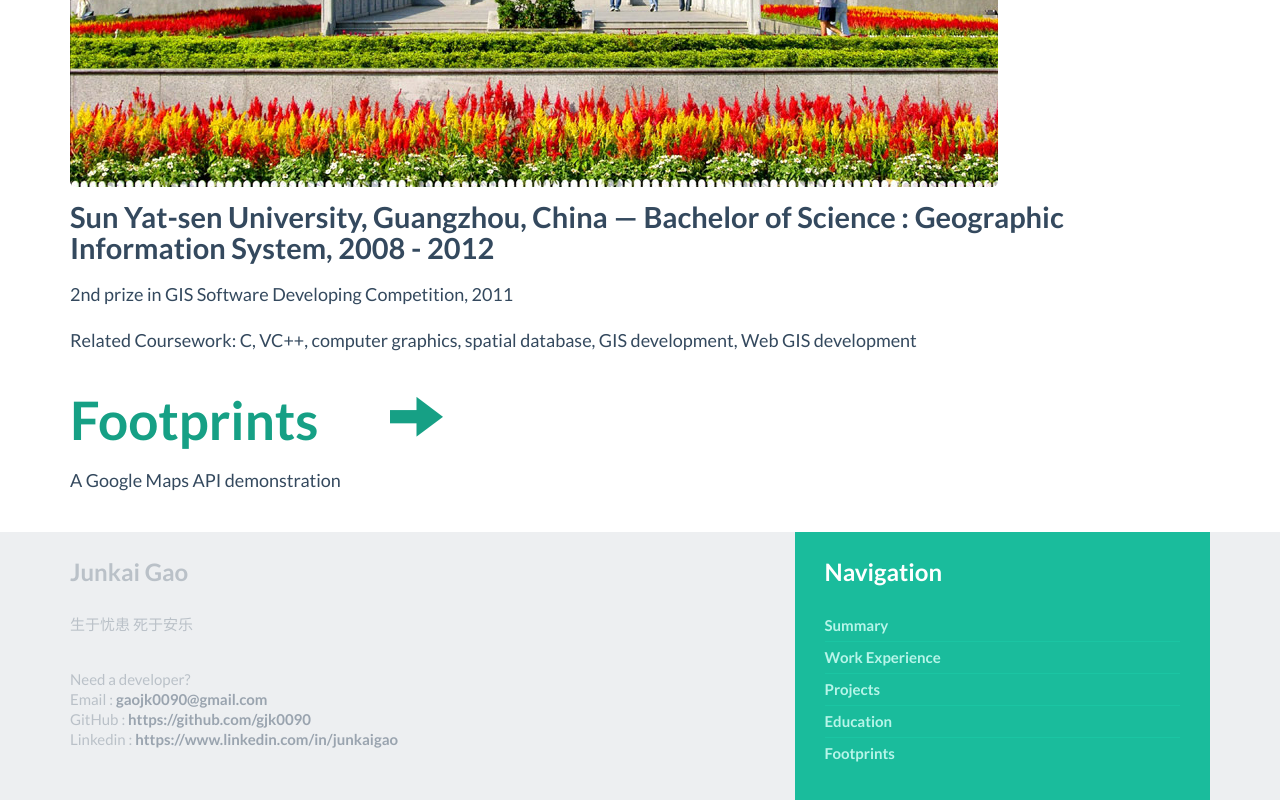
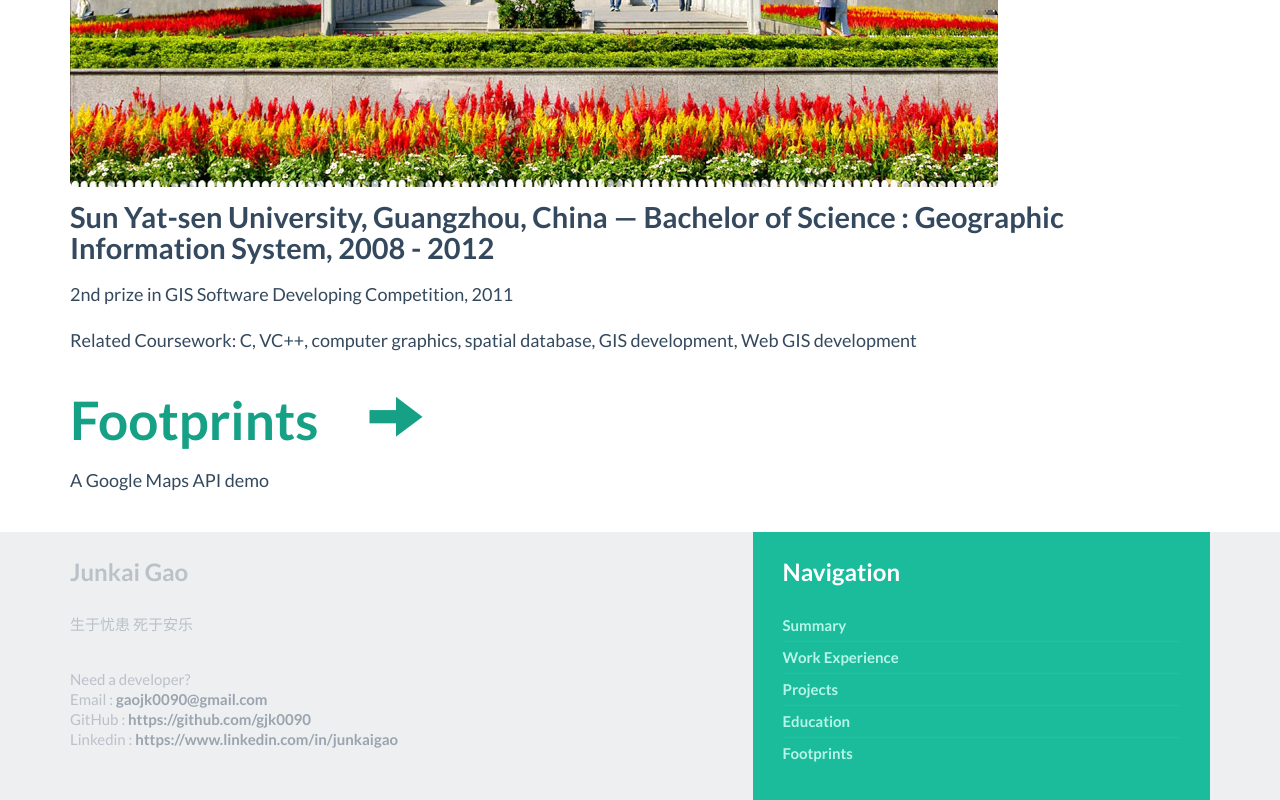
Before and after one commit to gjk0090/gjk0090.github.io, a plain HTML site: page index.html in a window 1280 px wide. Shown: the part 5311-6111 px from the top of the page. Drawn offline with Linux system fonts and the light colour scheme.

Commit message:
footer style

```diff
--- a/index.html
+++ b/index.html
@@ -145,9 +145,9 @@
     </div>
 
     <div id="footprints">
-      <h2><a href="footprints.html">Footprints &nbsp&nbsp&nbsp&nbsp&nbsp&nbsp<span class="glyphicon glyphicon-arrow-right"></span></a></h2>
+      <h2><a href="footprints.html">Footprints &nbsp&nbsp&nbsp&nbsp<span class="glyphicon glyphicon-arrow-right"></span></a></h2>
       <p>
-        A Google Maps API demonstration
+        A Google Maps API demo
       </p>
     </div>
 
@@ -170,7 +170,7 @@
         </div> <!-- /col-xs-7 -->
 
         <div class="col-xs-5">
-          <div class="footer-banner" style="min-height:0px; padding: 0 30px 5px;">
+          <div class="footer-banner" style="min-height:0px; padding: 0 30px 5px; margin-left:0px">
             <h3 class="footer-title">Navigation</h3>
             <ul>
               <li><a style="text-decoration:none" href="#summary">Summary</a></li>
```
